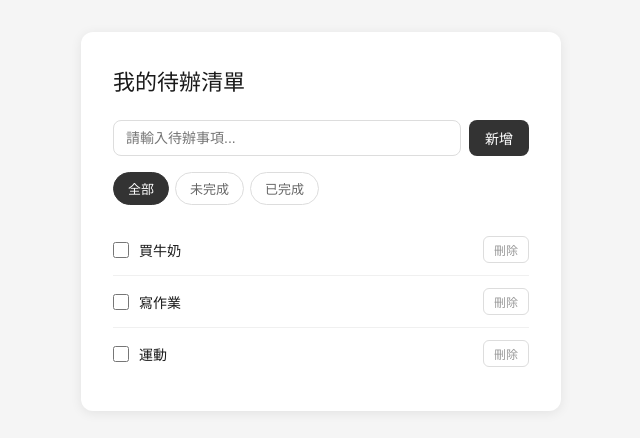
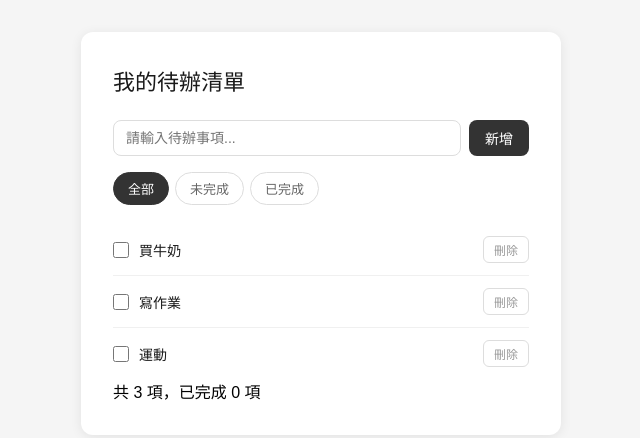
Before and after one commit to chocolate99999/todo-app, a React (Vite) app: page / in a window 1280 px wide. Shown: the top 438 px of the page, without its empty margins (319-959 px from the left). Built offline with nearby package versions, Linux system fonts and the light colour scheme.

Commit message:
feat: 新增已完成項目計算數量

```diff
--- a/src/App.jsx
+++ b/src/App.jsx
@@ -55,6 +55,8 @@ function App() {
     return todos;
   }
   const filteredTodos = getFilteredTodos();
+
+  const completedCount = todos.filter((todo) => todo.completed).length;
 
   return (
     <div className="app-container">
@@ -123,6 +125,10 @@ function App() {
         onToggle={handleToggle}
         onDelete={handleDelete}
       />
+
+      <p className="todo-count">
+        共 {todos.length} 項，已完成 {completedCount} 項
+      </p>
     </div>
   )
 }
```
